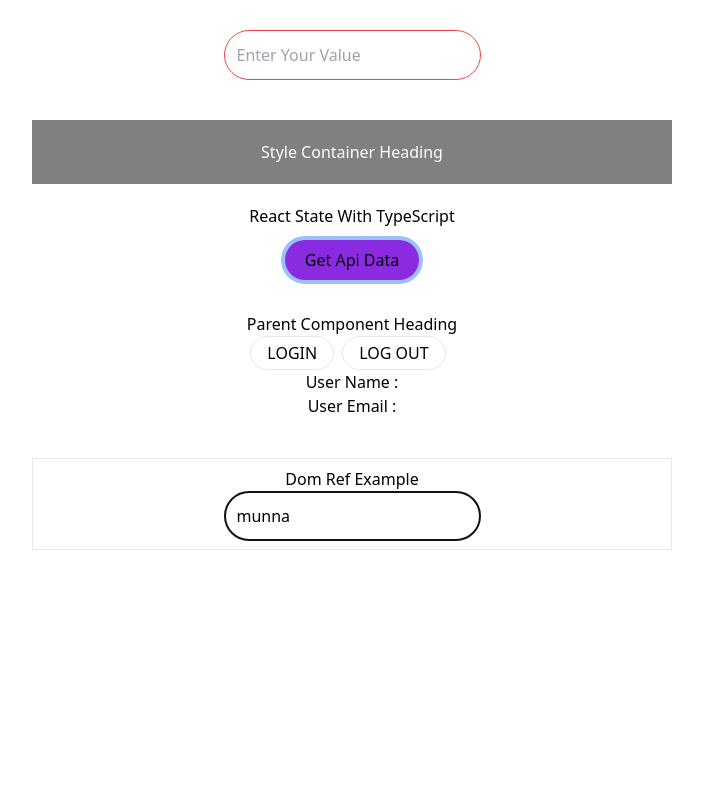
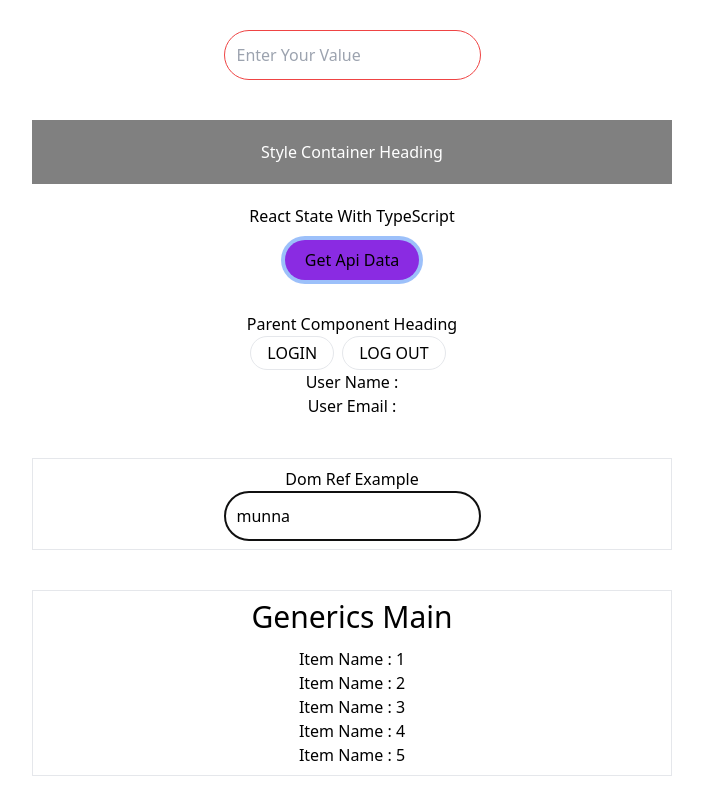
Before and after one commit to Mohimenol-Islam-Munna/REACT_TYPESCRIPT, a React (Create React App) app: page / in a window 1280 px wide. Shown: the part 430-1230 px from the top of the page, without its empty margins (288-991 px from the left). Before the commit the page ends 1044 px from the top, so only its background shows below. Built offline with nearby package versions, Linux system fonts and the light colour scheme.

Commit message:
generic type

```diff
--- a/src/App.tsx
+++ b/src/App.tsx
@@ -13,6 +13,7 @@ import StyleContainer from "./components/StyleContainer";
 import StateComponent from "./components/hooks/state/StateComponent";
 import Parent from "./components/hooks/context/Parent";
 import Domref from "./components/hooks/ref/Domref";
+import GenericsMain from "./components/generics/GenericsMain";
 
 function App() {
   const names = [
@@ -72,6 +73,8 @@ function App() {
       <StateComponent />
       <Parent />
       <Domref />
+
+      <GenericsMain />
     </div>
   );
 }
--- /dev/null
+++ b/src/components/generics/GenericsMain.tsx
@@ -0,0 +1,20 @@
+import React from "react";
+import List from "./List";
+
+function GenericsMain() {
+  //   const items = ["munna", "ifti", "siam", "nayeem"];
+  const items = [1, 2, 3, 4, 5];
+
+  const itemHandler = (name: string | number) => {
+    console.log("Item Name ::", name);
+  };
+
+  return (
+    <div className="w-[50%] mx-auto border p-2 mt-10">
+      <h2 className="text-3xl mb-3">Generics Main</h2>
+      <List items={items} itemHandler={itemHandler} />
+    </div>
+  );
+}
+
+export default GenericsMain;
--- /dev/null
+++ b/src/components/generics/List.tsx
@@ -0,0 +1,23 @@
+import React from "react";
+type ListProps<T> = {
+  items: T[];
+  itemHandler: (value: T) => void;
+};
+
+const List = <T extends {}>({ items, itemHandler }: ListProps<T>) => {
+  return (
+    <div>
+      {items.map((item, index) => {
+        return (
+          <div key={index}>
+            <h2 onClick={() => itemHandler(item)}>
+              Item Name : {JSON.stringify(item)}{" "}
+            </h2>
+          </div>
+        );
+      })}
+    </div>
+  );
+};
+
+export default List;
```
